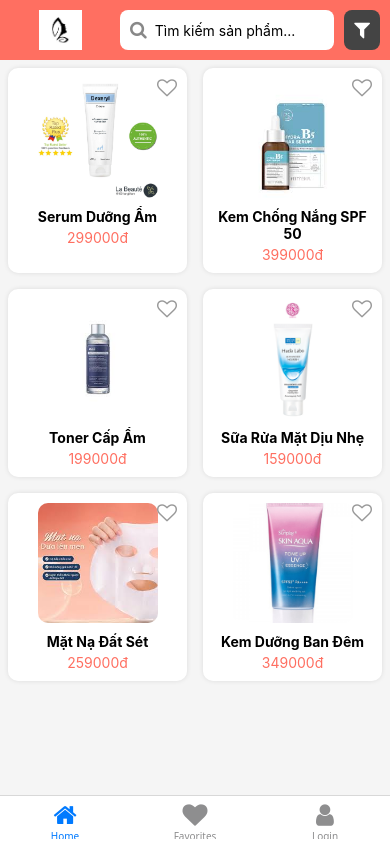
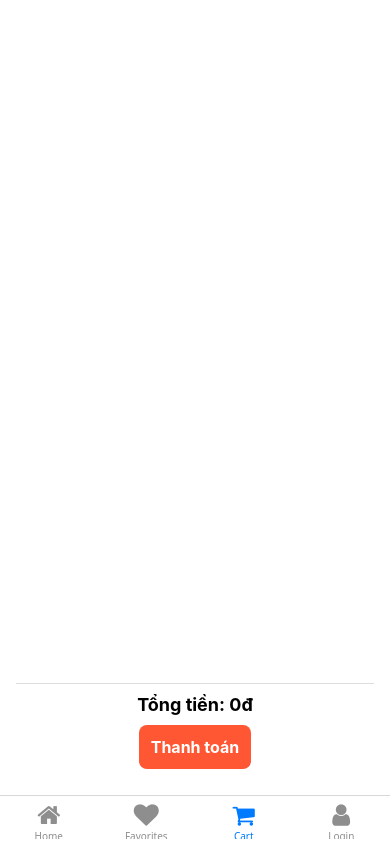
Before and after one commit to VoHy/SkinCareApp, a React Native app: screen /Cart in a window 390 px wide. Built offline with nearby package versions, Linux system fonts and the light colour scheme.

Commit message:
fake-data

```diff
--- a/components/Header.js
+++ b/components/Header.js
@@ -1,8 +1,15 @@
-import React from 'react';
-import { View, Text, TextInput, TouchableOpacity, StyleSheet, Image } from 'react-native';
+import React, { useState } from 'react';
+import { View, TextInput, TouchableOpacity, StyleSheet, Image } from 'react-native';
 import Icon from 'react-native-vector-icons/FontAwesome';
 
 export default function Header({ onSearch, onFilterPress }) {
+    const [searchText, setSearchText] = useState("");
+
+    const handleChangeText = (text) => {
+        setSearchText(text);
+        onSearch(text);
+    };
+
     return (
         <View style={styles.header}>
             {/* Logo */}
@@ -14,13 +21,19 @@ export default function Header({ onSearch, onFilterPress }) {
                 <TextInput
                     style={styles.searchInput}
                     placeholder="Tìm kiếm sản phẩm..."
-                    onChangeText={onSearch}
+                    value={searchText}
+                    onChangeText={handleChangeText}
                 />
+                {searchText.length > 0 && (
+                    <TouchableOpacity onPress={() => handleChangeText("")}>
+                        <Icon name="times-circle" size={18} color="#888" style={styles.clearIcon} />
+                    </TouchableOpacity>
+                )}
             </View>
 
             {/* Nút bộ lọc */}
             <TouchableOpacity style={styles.filterButton} onPress={onFilterPress}>
-                <Icon name="filter" size={20} color="#fff" />
+                <Icon name="sliders" size={20} color="#fff" />
             </TouchableOpacity>
         </View>
     );
@@ -33,6 +46,7 @@ const styles = StyleSheet.create({
         justifyContent: 'space-between',
         backgroundColor: '#FF6F61',
         padding: 10,
+
     },
     logo: {
         width: 100,
@@ -55,6 +69,9 @@ const styles = StyleSheet.create({
         flex: 1,
         height: 40,
     },
+    clearIcon: {
+        marginLeft: 8,
+    },
     filterButton: {
         backgroundColor: '#444',
         padding: 10,
--- a/navigation/AppNavigator.js
+++ b/navigation/AppNavigator.js
@@ -7,7 +7,8 @@ import { View, Text, Image } from 'react-native';
 import HomeScreen from '../screens/HomeScreen';
 import FavoriteScreen from '../screens/FavoriteScreen';
 import Login from '../screens/Login';
-import Detail from '../screens/Details';
+import DetailsScreen from '../screens/DetailsScreen';
+import CartScreen from '../screens/CartScreen';
 import Icon from 'react-native-vector-icons/FontAwesome';
 
 const Stack = createNativeStackNavigator();
@@ -35,6 +36,15 @@ const BottomTabs = () => {
                     )
                 }}
             />
+
+            <Tab.Screen
+                name="Cart"
+                component={CartScreen}
+                options={{
+                    tabBarIcon: ({ color }) => (
+                        <Icon name="shopping-cart" size={24} color={color} />
+                    )
+                }} />
             <Tab.Screen
                 name="Login"
                 component={Login}
@@ -48,12 +58,11 @@ const BottomTabs = () => {
     );
 };
 
-// Điều hướng chính của ứng dụng
 export default function AppNavigator() {
     return (
         <Stack.Navigator>
             <Stack.Screen name="Main" component={BottomTabs} options={{ headerShown: false }} />
-            <Stack.Screen name="Details" component={Detail} options={{ title: "Chi tiết sản phẩm" }} />
+            <Stack.Screen name="DetailsScreen" component={DetailsScreen} options={{ title: "Chi tiết sản phẩm" }} />
         </Stack.Navigator>
     );
 }
--- a/screens/CartScreen.js
+++ b/screens/CartScreen.js
@@ -0,0 +1,119 @@
+import React, { useState, useEffect } from 'react';
+import { View, Text, FlatList, Image, TouchableOpacity, StyleSheet, Alert } from 'react-native';
+import AsyncStorage from '@react-native-async-storage/async-storage';
+import Icon from 'react-native-vector-icons/FontAwesome';
+
+export default function CartScreen() {
+    const [cart, setCart] = useState([]);
+
+    useEffect(() => {
+        loadCart();
+    }, []);
+
+    // Tải dữ liệu giỏ hàng từ AsyncStorage
+    const loadCart = async () => {
+        try {
+            const storedCart = await AsyncStorage.getItem('cart');
+            setCart(storedCart ? JSON.parse(storedCart) : []);
+        } catch (error) {
+            console.error('Error loading cart:', error);
+        }
+    };
+
+    // Cập nhật giỏ hàng trong AsyncStorage
+    const updateCart = async (updatedCart) => {
+        try {
+            await AsyncStorage.setItem('cart', JSON.stringify(updatedCart));
+            setCart(updatedCart);
+        } catch (error) {
+            console.error('Error updating cart:', error);
+        }
+    };
+
+    // Tăng số lượng sản phẩm
+    const increaseQuantity = (id) => {
+        const updatedCart = cart.map(item =>
+            item.id === id ? { ...item, quantity: item.quantity + 1 } : item
+        );
+        updateCart(updatedCart);
+    };
+
+    // Giảm số lượng sản phẩm (xóa nếu số lượng = 1)
+    const decreaseQuantity = (id) => {
+        const updatedCart = cart.map(item =>
+            item.id === id ? { ...item, quantity: item.quantity - 1 } : item
+        ).filter(item => item.quantity > 0);
+        updateCart(updatedCart);
+    };
+
+    // Xóa sản phẩm khỏi giỏ hàng
+    const removeItem = (id) => {
+        Alert.alert("Xác nhận", "Bạn có chắc muốn xóa sản phẩm này khỏi giỏ hàng?", [
+            { text: "Hủy", style: "cancel" },
+            {
+                text: "Xóa",
+                onPress: () => {
+                    const updatedCart = cart.filter(item => item.id !== id);
+                    updateCart(updatedCart);
+                },
+                style: "destructive",
+            }
+        ]);
+    };
+
+    // Tính tổng tiền
+    const calculateTotal = () => {
+        return cart.reduce((total, item) => total + item.price * item.quantity, 0);
+    };
+
+    return (
+        <View style={styles.container}>
+            <FlatList
+                data={cart}
+                keyExtractor={(item) => String(item.id)}
+                renderItem={({ item }) => (
+                    <View style={styles.cartItem}>
+                        <Image source={item.image} style={styles.image} />
+                        <View style={styles.info}>
+                            <Text style={styles.name}>{item.name}</Text>
+                            <Text style={styles.price}>{item.price}đ</Text>
+                            <View style={styles.quantityContainer}>
+                                <TouchableOpacity onPress={() => decreaseQuantity(item.id)}>
+                                    <Icon name="minus-circle" size={24} color="#ff5733" />
+                                </TouchableOpacity>
+                                <Text style={styles.quantity}>{item.quantity}</Text>
+                                <TouchableOpacity onPress={() => increaseQuantity(item.id)}>
+                                    <Icon name="plus-circle" size={24} color="#ff5733" />
+                                </TouchableOpacity>
+                            </View>
+                        </View>
+                        <TouchableOpacity onPress={() => removeItem(item.id)}>
+                            <Icon name="trash" size={24} color="gray" />
+                        </TouchableOpacity>
+                    </View>
+                )}
+            />
+            <View style={styles.footer}>
+                <Text style={styles.total}>Tổng tiền: {calculateTotal()}đ</Text>
+                <TouchableOpacity style={styles.checkoutButton}>
+                    <Text style={styles.checkoutText}>Thanh toán</Text>
+                </TouchableOpacity>
+            </View>
+        </View>
+    );
+}
+
+const styles = StyleSheet.create({
+    container: { flex: 1, backgroundColor: '#fff', padding: 16 },
+    cartItem: { flexDirection: 'row', alignItems: 'center', marginBottom: 15, backgroundColor: '#f9f9f9', padding: 10, borderRadius: 8 },
+    image: { width: 80, height: 80, borderRadius: 10 },
+    info: { flex: 1, marginLeft: 10 },
+    name: { fontSize: 16, fontWeight: 'bold' },
+    price: { fontSize: 14, color: '#ff5733', marginVertical: 5 },
+    quantityContainer: { flexDirection: 'row', alignItems: 'center' },
+    quantity: { fontSize: 16, marginHorizontal: 10 },
+    footer: { borderTopWidth: 1, borderColor: '#ddd', paddingVertical: 10, alignItems: 'center' },
+    total: { fontSize: 18, fontWeight: 'bold' },
+    checkoutButton: { backgroundColor: '#ff5733', padding: 12, borderRadius: 8, marginTop: 10 },
+    checkoutText: { color: '#fff', fontSize: 16, fontWeight: 'bold' },
+});
--- a/screens/FavoriteScreen.js
+++ b/screens/FavoriteScreen.js
@@ -2,26 +2,30 @@ import React, { useState, useEffect } from 'react';
 import { View, Text, FlatList, TouchableOpacity, Image, StyleSheet } from 'react-native';
 import AsyncStorage from '@react-native-async-storage/async-storage';
 import Icon from 'react-native-vector-icons/FontAwesome';
+import { useIsFocused } from '@react-navigation/native';
 
 export default function FavoriteScreen() {
     const [favorites, setFavorites] = useState([]);
+    const isFocused = useIsFocused(); // Kiểm tra màn hình có đang được hiển thị
 
-    // Load danh sách sản phẩm yêu thích từ AsyncStorage
+    // Load danh sách sản phẩm yêu thích khi màn hình được focus
     useEffect(() => {
+        if (isFocused) {
+            loadFavorites();
+        }
+    }, [isFocused]);
+
     const loadFavorites = async () => {
         try {
             const storedFavorites = await AsyncStorage.getItem('favorites');
-                if (storedFavorites) {
-                    setFavorites(JSON.parse(storedFavorites));
-                }
+            const parsedFavorites = storedFavorites ? JSON.parse(storedFavorites) : [];
+            setFavorites(Array.isArray(parsedFavorites) ? parsedFavorites : []);
         } catch (error) {
             console.error('Error loading favorites:', error);
+            setFavorites([]);
         }
     };
-        loadFavorites();
-    }, []);
 
-    // Xóa sản phẩm khỏi danh sách yêu thích
     const removeFavorite = async (id) => {
         const updatedFavorites = favorites.filter(item => item.id !== id);
         setFavorites(updatedFavorites);
@@ -39,7 +43,7 @@ export default function FavoriteScreen() {
                     keyExtractor={(item) => String(item.id)}
                     renderItem={({ item }) => (
                         <View style={styles.itemContainer}>
-                            <Image source={item.image} style={styles.image} />
+                            <Image source={{ uri: item.image }} style={styles.image} />
                             <View style={styles.info}>
                                 <Text style={styles.name}>{item.name}</Text>
                                 <Text style={styles.price}>{item.price}đ</Text>
--- a/screens/HomeScreen.js
+++ b/screens/HomeScreen.js
@@ -1,33 +1,82 @@
-import React, { useState } from 'react';
-import { View, FlatList, StyleSheet } from 'react-native';
-import Header from '../components/Header';
-import ProductItem from '../components/ProductItem';
-import FakeData from '../utils/FakeData';
+import React, { useState, useEffect } from "react";
+import { View, FlatList, StyleSheet } from "react-native";
+import AsyncStorage from "@react-native-async-storage/async-storage";
+import Header from "../components/Header";
+import ProductItem from "../components/ProductItem";
+import FakeData from "../utils/FakeData";
 
 export default function HomeScreen({ navigation }) {
     const [products, setProducts] = useState(FakeData);
+    const [favorites, setFavorites] = useState([]); // Đảm bảo favorites là mảng
+    const [searchQuery, setSearchQuery] = useState("");
+    const [filteredData, setFilteredData] = useState(FakeData);
+
+    // Load danh sách yêu thích từ AsyncStorage khi mở ứng dụng
+    useEffect(() => {
+        const loadFavorites = async () => {
+            try {
+                const storedFavorites = await AsyncStorage.getItem("favorites");
+                if (storedFavorites) {
+                    setFavorites(JSON.parse(storedFavorites));
+                }
+            } catch (error) {
+                console.error("Error loading favorites:", error);
+            }
+        };
+        loadFavorites();
+    }, []);
+
+    // Lưu danh sách yêu thích vào AsyncStorage khi thay đổi
+    useEffect(() => {
+        AsyncStorage.setItem("favorites", JSON.stringify(favorites));
+    }, [favorites]);
 
     // Xử lý khi nhấn vào sản phẩm
     const handleProductPress = (item) => {
-        navigation.navigate("ProductDetails", { item });
+        navigation.navigate("DetailsScreen", { item });
     };
 
     // Xử lý yêu thích sản phẩm
     const handleFavorite = (item) => {
-        const updatedProducts = products.map((product) =>
-            product.id === item.id ? { ...product, isFavorite: !product.isFavorite } : product
-        );
-        setProducts(updatedProducts);
+        setFavorites((prevFavorites) => {
+            if (!Array.isArray(prevFavorites)) return []; // Đảm bảo prevFavorites là mảng hợp lệ
+
+            const isFav = prevFavorites.find((fav) => fav.id === item.id);
+            if (isFav) {
+                return prevFavorites.filter((fav) => fav.id !== item.id); // Xóa nếu đã tồn tại
+            } else {
+                return [...prevFavorites, item]; // Thêm nếu chưa có
+            }
+        });
+    };
+
+    // Xử lý tìm kiếm
+    const handleSearch = (text) => {
+        setSearchQuery(text);
+        if (text.trim() === "") {
+            setFilteredData(FakeData);
+        } else {
+            const filtered = FakeData.filter((item) =>
+                item.name.toLowerCase().includes(text.toLowerCase())
+            );
+            setFilteredData(filtered);
+        }
     };
 
     return (
         <View style={styles.container}>
-            <Header onSearch={() => {}} onFilterPress={() => {}} />
+            <Header onSearch={handleSearch} onFilterPress={() => { }} />
+
             <FlatList
-                data={products}
+                data={filteredData}
                 keyExtractor={(item) => item.id.toString()}
                 renderItem={({ item }) => (
-                    <ProductItem item={item} onPress={handleProductPress} onFavorite={handleFavorite} />
+                    <ProductItem
+                        item={item}
+                        onPress={handleProductPress}
+                        onFavorite={() => handleFavorite(item)}
+                        isFavorite={favorites.some((fav) => fav.id === item.id)}
+                    />
                 )}
                 numColumns={2}
             />
@@ -36,5 +85,10 @@ export default function HomeScreen({ navigation }) {
 }
 
 const styles = StyleSheet.create({
-    container: { flex: 1, backgroundColor: '#f5f5f5' },
+    container: {
+        flex: 1,
+        backgroundColor: "#f5f5f5",
+        paddingHorizontal: 10,
+        paddingTop: 10,
+    },
 });
```
Lines whose indentation alone changed are shown as unchanged.
